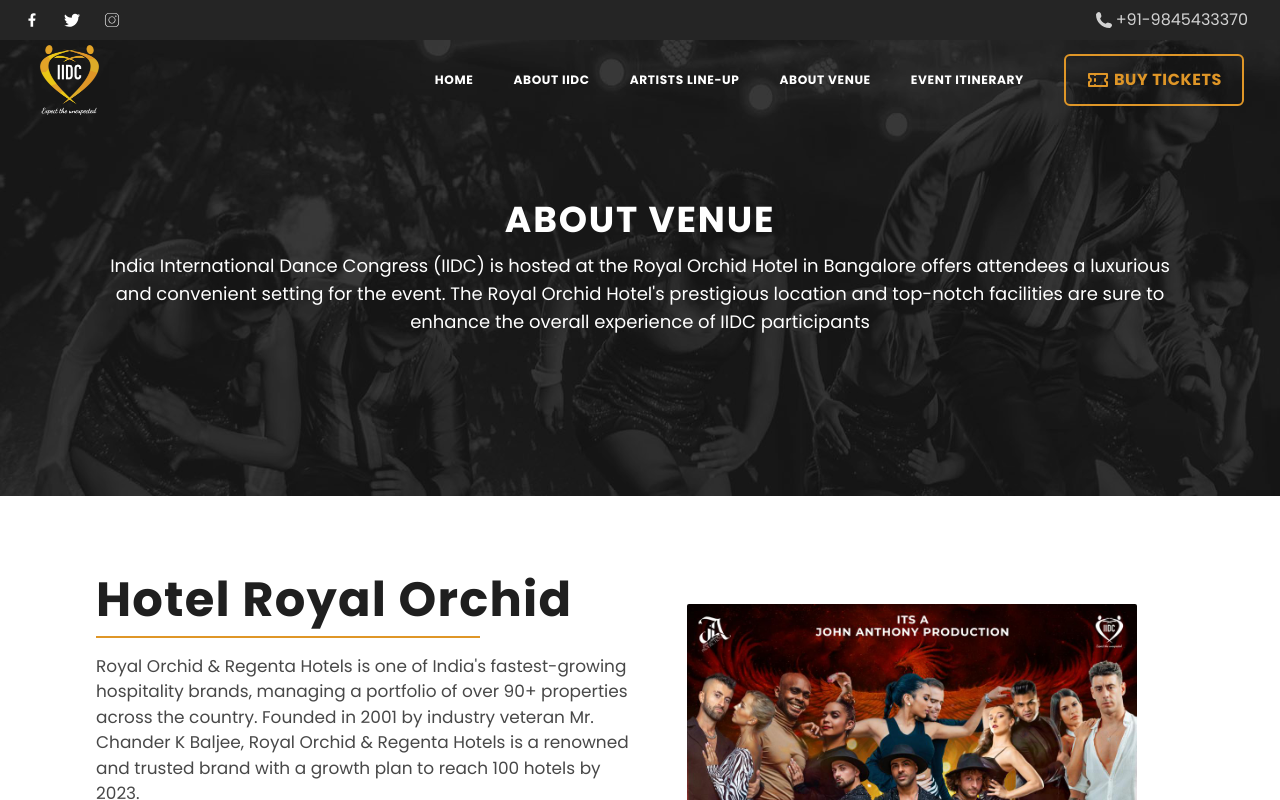
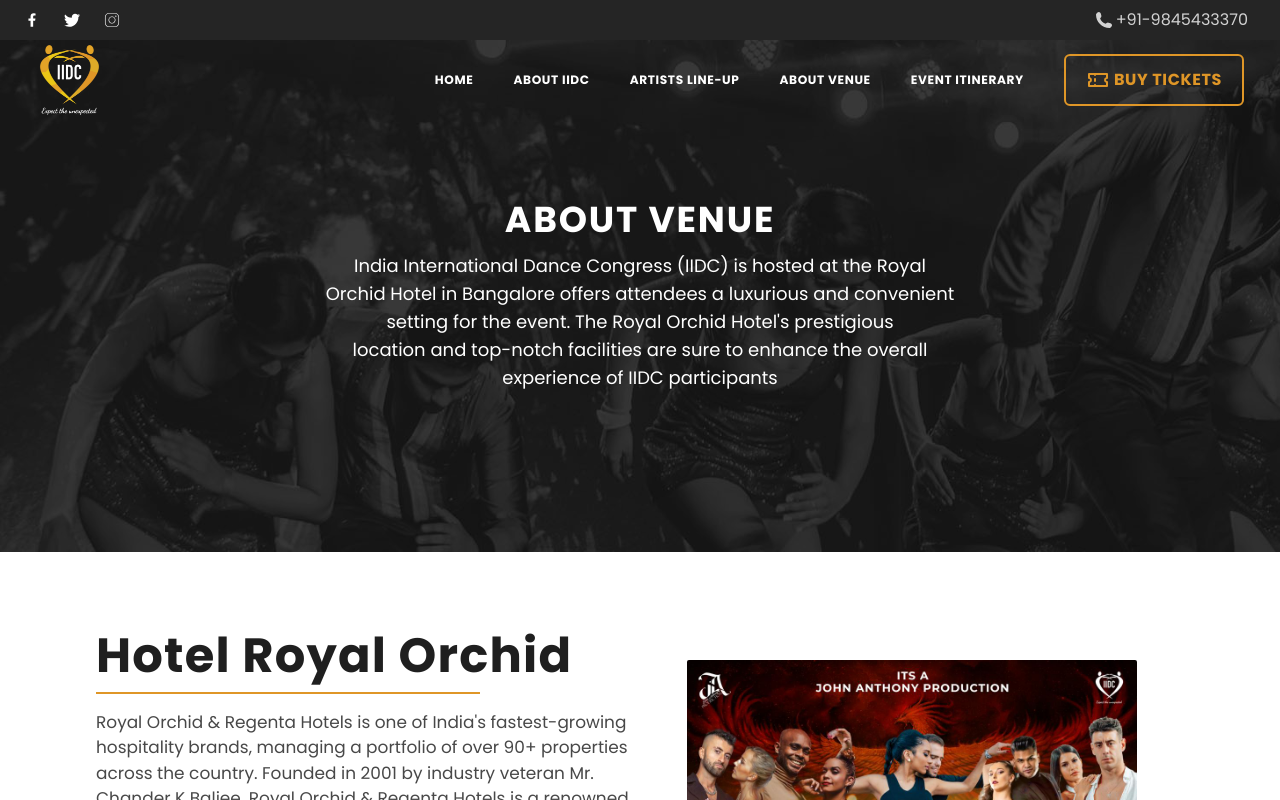
Before and after one commit to Milan-98/iidc2, a Next.js app: page /about-venue in a window 1280 px wide. Shown: the top 800 px of the page. Built offline with nearby package versions, Linux system fonts and the light colour scheme.

Commit message:
Align line with text-center

```diff
--- a/components/HeroOfAllPages.tsx
+++ b/components/HeroOfAllPages.tsx
@@ -1,5 +1,5 @@
 import { Poppins } from "next/font/google";
-const poppinsBold = Poppins({ weight: "700", subsets:["latin"] });
+const poppinsBold = Poppins({ weight: "700", subsets: ["latin"] });
 interface HeroOfAllPagesProps {
   heading: string;
   content: string;
@@ -9,11 +9,20 @@
   content,
 }) => {
   return (
-    <section className="bg-[#00000048] bg-fixed bg-repeat-y bg-HeroOfItinerary bg-cover bg-left  px-6 pb-14 pt-28 text-white bg-blend-multiply md:bg-left md:px-16 md:pb-16 lg:bg-left-top lg:px-24 lg:py-40">
-      <h3 className={` text-center text-4xl font-black -tracking-tighter ${poppinsBold.className}`}>
+    <section className="bg-[#00000048] bg-HeroOfItinerary bg-cover bg-fixed bg-left bg-repeat-y  px-6 pb-14 pt-28 text-white bg-blend-multiply md:bg-left md:px-16 md:pb-16 lg:bg-left-top lg:px-24 lg:py-40">
+      <h3
+        className={` text-center text-4xl font-black -tracking-tighter ${poppinsBold.className}`}
+      >
         {heading}
       </h3>
-      <p className="mt-2 text-center md:mt-3 lg:text-lg ">{content}</p>
+      <p className="mt-2 text-center md:mt-3 lg:text-lg ">
+        {content.split("\n").map((line, index) => (
+          <span key={index}>
+            {line.trim()} {/* Add .trim() to remove leading/trailing spaces */}
+            {index < content.split("\n").length - 1 && <br />}
+          </span>
+        ))}
+      </p>
     </section>
   );
 };
```
